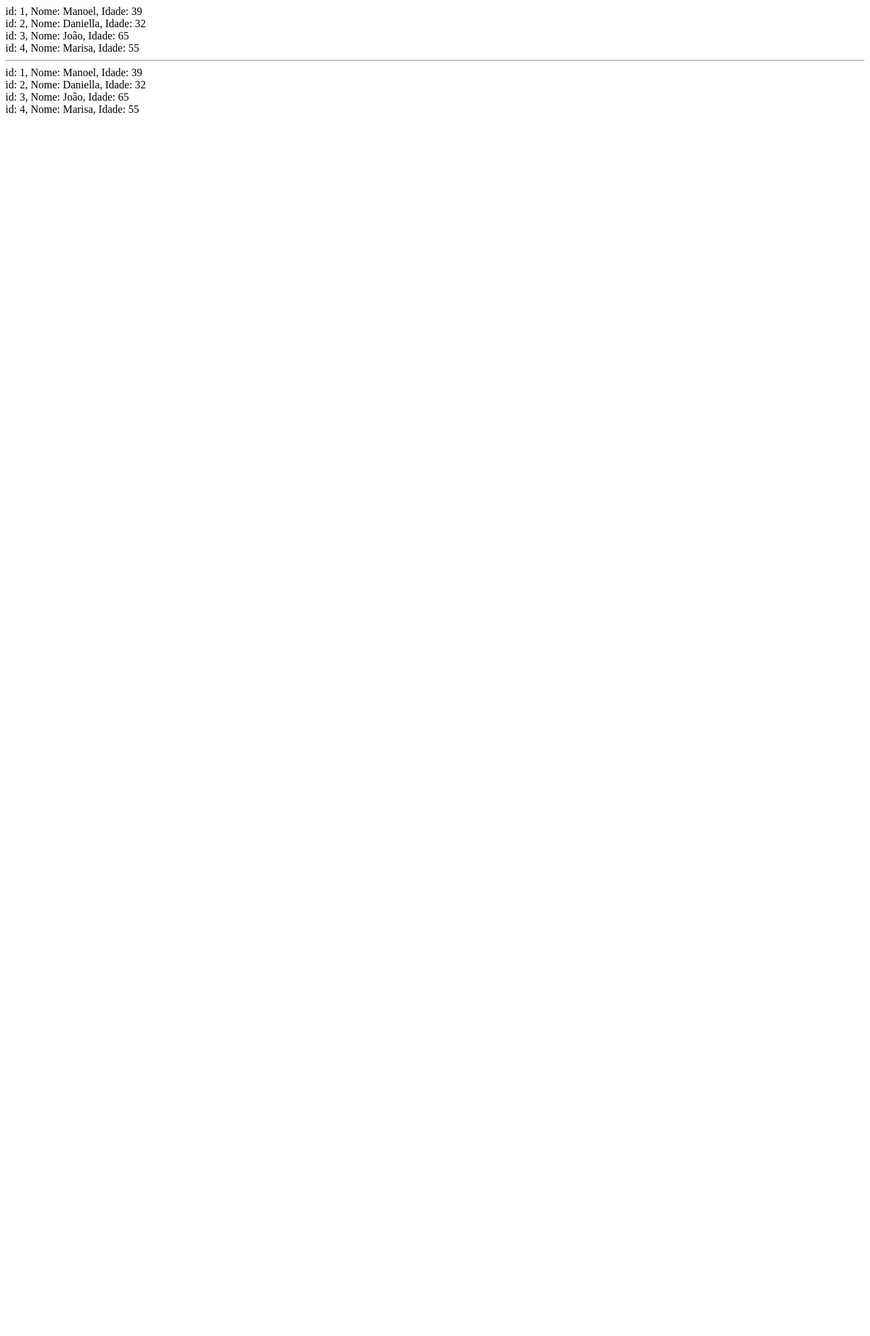
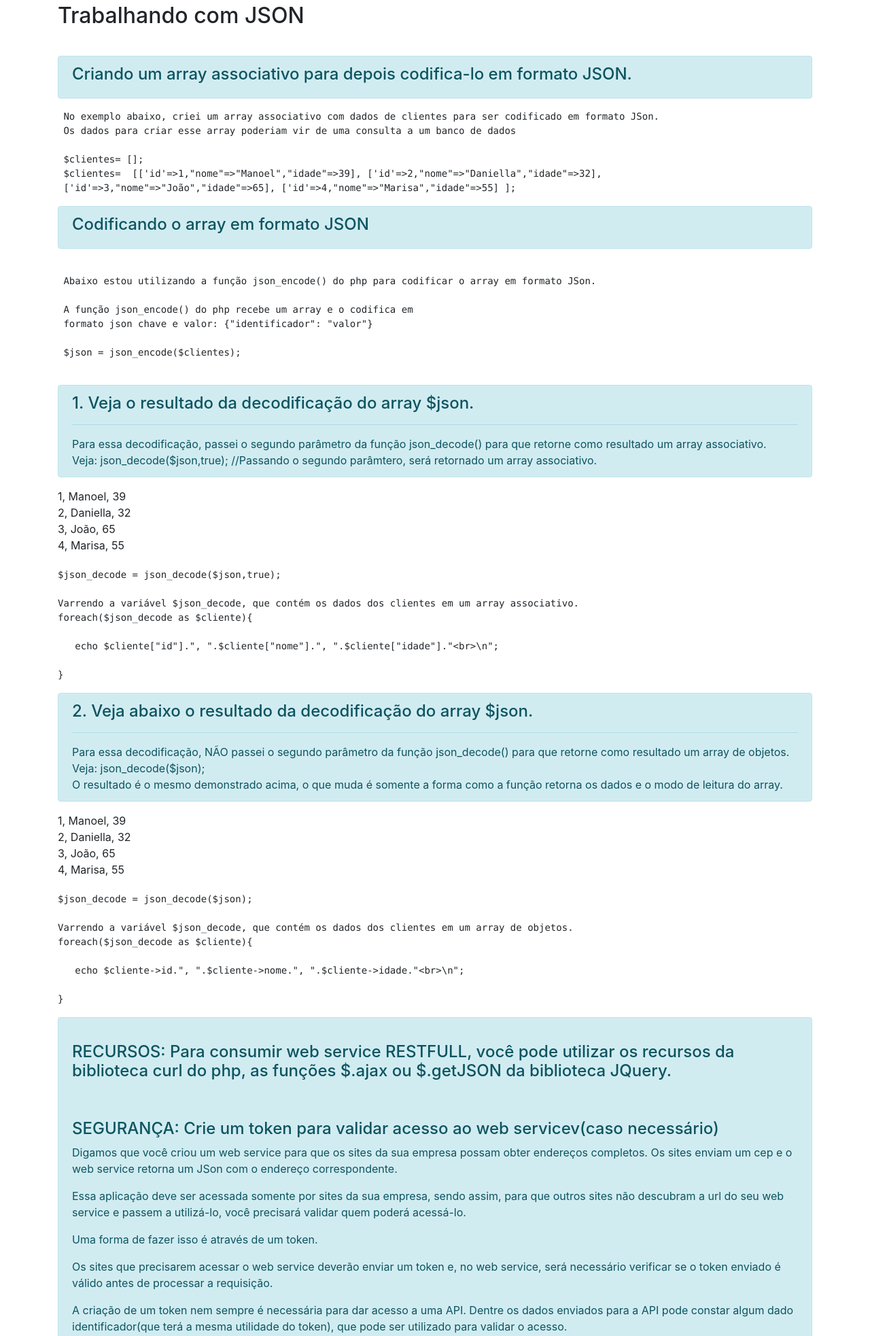
Before and after one commit to mribeiro81/trabalhando-com-json, a PHP site: page / in a window 1280 px wide. Shown: the top 1965 px of the page at 68% size. Before the commit the page ends 169 px from the top, so only its background shows below. Run offline with PHP 8.4, Linux system fonts and the light colour scheme; some libraries are stand-ins or nearby versions.

Commit message:
Alterei layout da página

```diff
--- a/index.php
+++ b/index.php
@@ -1,67 +1,13 @@
 <?php
-/*
-
-DICAS PARA CRIAÇÃO DE WEB SERVICES RESTFULL
-
-### SEGURANÇA: Crie um token para validar acesso ao web servicev(caso necessário)
-  Digamos que você criou um web service para que os sites da sua empresa possam obter endereços completos. Os sites enviam um cep e o web service retorna um JSon com o endereço correspondente.
-  Essa aplicação deve ser acessada somente por sites da sua empresa, sendo assim, para que outros sites não descubram a url do seu web service e passem a utilizá-lo, você precisará validar quem poderá acessá-lo.
-  Uma forma de fazer isso é através de um token.
-  Os sites que precisarem acessar o web service deverão enviar um token e, no web service, será necessário verificar se o token enviado é válido antes de processar a requisição.
-  A criação de um token nem sempre é necessária para dar acesso a uma API. Dentre os dados enviados para a API pode constar algum dado identificador(que terá a mesma utilidade do token), que pode ser utilizado para validar o acesso.
-  Um exemplo é a API da Cielo, que recebe o número de cliente dentre os dados, sendo esse número de cliente utilizado para validar o acesso.
-
-
-  #Exemplo de como gerar token para enviar para um web service:
-
-  $token = $token= substr(md5(date("H:i:s")),0,5).md5("meu-dado-fixo").substr(md5(date("Y-m-d")),0,5);
-
-  #Exemplo de como validar o token acima no web service:
-
-  $token = $toquen_enviado_na_requisicao;
-  switch($token){
-  case (substr($token,5,32) == md5('meu-dado-fixo')):
-    //Ok, o acesso ao web service deve ser liberado
-    //Crie as rotinas a serem executadas pelo web service
-    break;
-  default:
-    echo '{"Erro":"Token inválido!"}';
-    break;
-  }
-
-
-### DOCUMENTAÇÃO: Documente o seu web service
-  Imagine que você criou um web service que precisará receber cadastros de uma aplicação remota.
-  Para que o sistema externo consiga enviar os dados de modo correto, você precisa criar um documento que informe quais dados o seu web service recebe e retorna.
-  Essa documentação deve ser detalhada.
-  - Codificação utilizada, nesse exemplo JSon.
-  - url do seu web service.
-  - O padrão do token para acesso(se houver necessidade de criar um token).
-  - Campos do web service.
-  - Tipo de cada um dos campos(string, inteiro, double etc)
-  - Número de caracteres de cada um dos campos.
-  - Mensagens de retorno em caso de sucesso ou erro.
-
-### LOGS: Você precisa armazenar dados para análise das transações realizadas
-  Imagine que o seu web service está entre um site e uma API de pagamentos.
-  Os usuários do site vão realizar pagamentos com cartões de crédito e, muitos pagamentos podem falhar, seja por falta de saldo no cartão, por instabilidade na API, entre motivos.
-  Armazenando logs, você poderá analisar os dados e saber exatamente o que ocorreu em cada transação. Desse modo, será possível entender se o erro foi na requisição feita pelo site, se foi um erro na API de pagamentos, etc.
-
-
-*/
-
-
-############################################################################################################################################################
-
-
 /*
 ##### CRIANDO UM ARRAY ASSOCIATIVO PARA DEPOIS CODIFICÁ-LO EM FORMATO JSON
 
-No exemplo abaixo, crie um array associativo para ser codificado em formato JSon.
-Porém, esse array poderia ser gerado com dados vindos de uma consulta ao banco de dados
+No exemplo abaixo, criei um array associativo com dados de clientes para ser codificado em formato JSon.
+Os dados para criar esse array poderiam vir de uma consulta a um banco de dados
 */
-$clientes= array();
-$clientes=  [['id'=>1,"nome"=>"Manoel","idade"=>39], ['id'=>2,"nome"=>"Daniella","idade"=>32], ['id'=>3,"nome"=>"João","idade"=>65], ['id'=>4,"nome"=>"Marisa","idade"=>55] ];
+$clientes= [];
+$clientes=  [['id'=>1,"nome"=>"Manoel","idade"=>39], ['id'=>2,"nome"=>"Daniella","idade"=>32],
+['id'=>3,"nome"=>"João","idade"=>65], ['id'=>4,"nome"=>"Marisa","idade"=>55] ];
 
 
 /*
@@ -70,7 +16,89 @@ $clientes=  [['id'=>1,"nome"=>"Manoel","idade"=>39], ['id'=>2,"nome"=>"Daniella"
 Abaixo estou utilizando a função json_encode() do php para codificar o array em formato JSon
 */
 $json = json_encode($clientes); //A função json_encode() recebe um array e o codifica em formato json. Ex. de JSon: {"identificador": "valor"}
+?>
 
+<!doctype html>
+<html lang="pt-br">
+<head>
+    <meta charset="utf-8">
+    <title>Trabalhando com JSON</title>
+    <link href="css/bootstrap/bootstrap.min.css" rel="stylesheet" />
+    <link href="css/stylo.css" type="text/css" rel="stylesheet" />
+</head>
+<body>
+
+	<header class="container header-background mt-1">
+
+	    <div class="row justify-content-md-center">
+
+	        <div class="col-sm">
+	            <h2>Trabalhando com JSON</h2>
+	        </div>
+
+	    </div>
+
+	</header>
+
+	<main role="main" class="container mt-2">
+
+
+		<div class="row">
+
+			<div class="col-sm  mt-4">
+
+					<div class="alert alert-info">
+						<h4>Criando um array associativo para depois codifica-lo em formato JSON.</h4>
+					</div>
+<pre>
+ No exemplo abaixo, criei um array associativo com dados de clientes para ser codificado em formato JSon.
+ Os dados para criar esse array poderiam vir de uma consulta a um banco de dados
+
+ $clientes= [];
+ $clientes=  [['id'=>1,"nome"=>"Manoel","idade"=>39], ['id'=>2,"nome"=>"Daniella","idade"=>32],
+ ['id'=>3,"nome"=>"João","idade"=>65], ['id'=>4,"nome"=>"Marisa","idade"=>55] ];
+</pre>
+
+			</div>
+
+		</div>
+
+
+
+
+
+		<div class="row">
+
+			<div class="col-sm">
+
+					<div class="alert alert-info">
+						<h4>Codificando o array em formato JSON</h4>
+					</div>
+
+<pre>
+
+ Abaixo estou utilizando a função json_encode() do php para codificar o array em formato JSon.
+
+ A função json_encode() do php recebe um array e o codifica em
+ formato json chave e valor: {"identificador": "valor"}
+
+ $json = json_encode($clientes);
+
+</pre>
+			</div>
+
+		</div>
+
+
+
+
+
+		<div class="row">
+
+				<div class="col-sm">
+
+
+					<?php
 
 						/*
 						##### DECODIFICANDO JSON PARA ARRAY ASSOCIATIVO
@@ -87,28 +115,215 @@ No exemplo abaixo, note que passei dois parâmetros para json_decode().
 
 						$json_decode = json_decode($json,true);
 
+						echo '<div class="alert alert-info">
+								<h4>1. Veja o resultado da decodificação do array $json.</h4>
+								<hr class="hr-alert" />
+								Para essa decodificação, passei o segundo parâmetro da função json_decode() para que retorne como resultado um array associativo.<br>
+							  	Veja: json_decode($json,true); //Passando o segundo parâmtero, será retornado um array associativo.
+							  </div>';
+
+						echo '<div class="conteudo">';
 						//Varrendo a variável $json_decode, que contém os dados dos clientes em um array associativo.
 						foreach($json_decode as $cliente){
 
-  echo "id: ".$cliente["id"].", Nome: ".$cliente["nome"].", Idade: ".$cliente["idade"]."<br>\n";
+						  echo $cliente["id"].", ".$cliente["nome"].", ".$cliente["idade"]."<br>\n";
 
 						}
+						echo '</div">';
 
-echo "<hr/>";
+						?>
+
+<pre>
+
+$json_decode = json_decode($json,true);
+
+Varrendo a variável $json_decode, que contém os dados dos clientes em um array associativo.
+foreach($json_decode as $cliente){
+
+   echo $cliente["id"].", ".$cliente["nome"].", ".$cliente["idade"]."&#60;br>\n";
+
+}
+</pre>
+				</div>
+
+			</div>
+
+
+			<div class="col-sm">
+
+
+
+					<?php
+
 
 						/*
 						Abaixo, estou utilizando novamente a função json_decode() para varrer o mesmo JSon que codifiquei. No entanto, agora não estou passando o segundo parâmetro(true), para receber um array de objetos.
 						*/
 
+
+						echo '<div class="alert alert-info">
+								<h4>2. Veja abaixo o resultado da decodificação do array $json.</h4>
+								<hr class="hr-alert" />
+								Para essa decodificação, NÃO passei o segundo parâmetro da função json_decode() para que retorne como resultado um array de objetos.<br>
+							  	Veja: json_decode($json);<br>
+							  	O resultado é o mesmo demonstrado acima, o que muda é somente a forma como a função retorna os dados e o modo de leitura do array.
+							  </div>';
+
+						echo '<div class="conteudo">';
+
+						$json_decode = json_decode($json);
+						//Varrendo a variável $json_decode, que contém os dados dos clientes em um array de objetos.
+						foreach($json_decode as $cliente){
+
+						  echo $cliente->id.", ".$cliente->nome.", ".$cliente->idade."<br>\n";
+
+						}
+						echo '</div">';
+
+					?>
+
+<pre>
+
 $json_decode = json_decode($json);
 
+Varrendo a variável $json_decode, que contém os dados dos clientes em um array de objetos.
 foreach($json_decode as $cliente){
 
-  echo "id: ".$cliente->id.", Nome: ".$cliente->nome.", Idade: ".$cliente->idade."<br>\n";
+   echo $cliente->id.", ".$cliente->nome.", ".$cliente->idade."&#60;br>\n";
 
 }
+</pre>
+
+
+
+			</div>
+
+
+		</div>
 
 
 
 
-?>
+		<div class="container">
+			<div class="row">
+
+				<div class="col-sm">
+
+					<div class="alert alert-info">
+
+
+						<h4 class="mt-4">
+						RECURSOS: Para consumir web service RESTFULL, você pode utilizar os recursos da
+						  biblioteca curl do php, as funções $.ajax ou $.getJSON da biblioteca JQuery.
+						</h4><br>
+
+
+						<h4 class="mt-4">
+						SEGURANÇA: Crie um token para validar acesso ao web servicev(caso necessário)
+						</h4>
+
+						<p>
+						  Digamos que você criou um web service para que os sites da sua empresa possam obter
+						  endereços completos. Os sites enviam um cep e o web service retorna um JSon com o endereço correspondente.
+						</p>
+						<p>
+						  Essa aplicação deve ser acessada somente por sites da sua empresa, sendo assim, para
+						  que outros sites não descubram a url do seu web service e passem a utilizá-lo, você precisará
+						  validar quem poderá acessá-lo.
+						</p>
+						<p>
+						  Uma forma de fazer isso é através de um token.
+						</p>
+						<p>
+						  Os sites que precisarem acessar o web service deverão enviar um token e, no web service, será
+						  necessário verificar se o token enviado é válido antes de processar a requisição.
+						</p>
+						<p>
+						  A criação de um token nem sempre é necessária para dar acesso a uma API. Dentre os dados enviados
+						  para a API pode constar algum dado identificador(que terá a mesma utilidade do token), que pode
+						  ser utilizado para validar o acesso.
+						</p>
+						<p>
+						  Um exemplo é a API da Cielo, que recebe o número de cliente dentre os dados, sendo esse número
+						  de cliente utilizado para validar o acesso.
+						</p>
+
+						<p>
+						  Exemplo de como gerar token para enviar para um web service:
+						</p>
+						<p>
+						  $token = $token= substr(md5(date("H:i:s")),0,5).md5("meu-dado-fixo").substr(md5(date("Y-m-d")),0,5);
+						</p>
+						<p>
+						  Exemplo de como validar o token no web service:
+						</p>
+
+	<pre class="pre">
+	$token = $toquen_enviado_na_requisicao;
+
+	switch($token){
+		case (substr($token,5,32) == md5('meu-dado-fixo')):
+			//Ok, o acesso ao web service deve ser liberado
+			//Crie as rotinas a serem executadas pelo web service
+			break;
+		default:
+			echo '{"Erro":"Token inválido!"}';
+			break;
+	}
+	</pre><br>
+
+
+
+
+						<h4 class="mt-4">DOCUMENTAÇÃO: Documente o seu web service</h4>
+
+						<p>
+						  Imagine que você criou um web service que precisará receber cadastros de uma aplicação remota.
+						</p>
+						<p>
+						  Para que o sistema externo consiga enviar os dados de modo correto, você precisa criar um
+						  documento que informe quais dados o seu web service recebe e retorna.
+						</p>
+						<p>
+							Essa documentação deve ser detalhada.
+						</p>
+
+						<ul>
+							 <li>Codificação utilizada, nesse exemplo JSon.</li>
+							 <li>url do seu web service.</li>
+							 <li>O padrão do token para acesso(se houver necessidade de criar um token).</li>
+							 <li>Campos do web service.</li>
+							 <li>Tipo de cada um dos campos(string, inteiro, double etc).</li>
+							 <li>Número de caracteres de cada um dos campos.</li>
+							 <li>Mensagens de retorno em caso de sucesso ou erro.</li>
+						</ul> <br>
+
+
+
+						<h4 class="mt-4">LOGS: Você precisa armazenar dados para análise das transações realizadas</h4>
+
+						<p>
+						  Imagine que o seu web service está entre um site e uma API de pagamentos.
+						</p>
+						<p>
+						  Os usuários do site vão realizar pagamentos com cartões de crédito e, muitos pagamentos
+						  podem falhar, seja por falta de saldo no cartão, por instabilidade na API, entre motivos.
+						</p>
+
+						<p>Armazenando logs, você poderá analisar os dados e saber exatamente o que ocorreu em cada
+						  transação. Desse modo, será possível entender se o erro foi na requisição feita pelo site, se
+						  foi um erro na API de pagamentos, etc.
+						</p>
+
+	 				</div>
+
+				</div>
+
+			</div>
+
+		</div>
+
+	</main>
+
+</body>
+</html>
```
Lines whose indentation alone changed are shown as unchanged.
